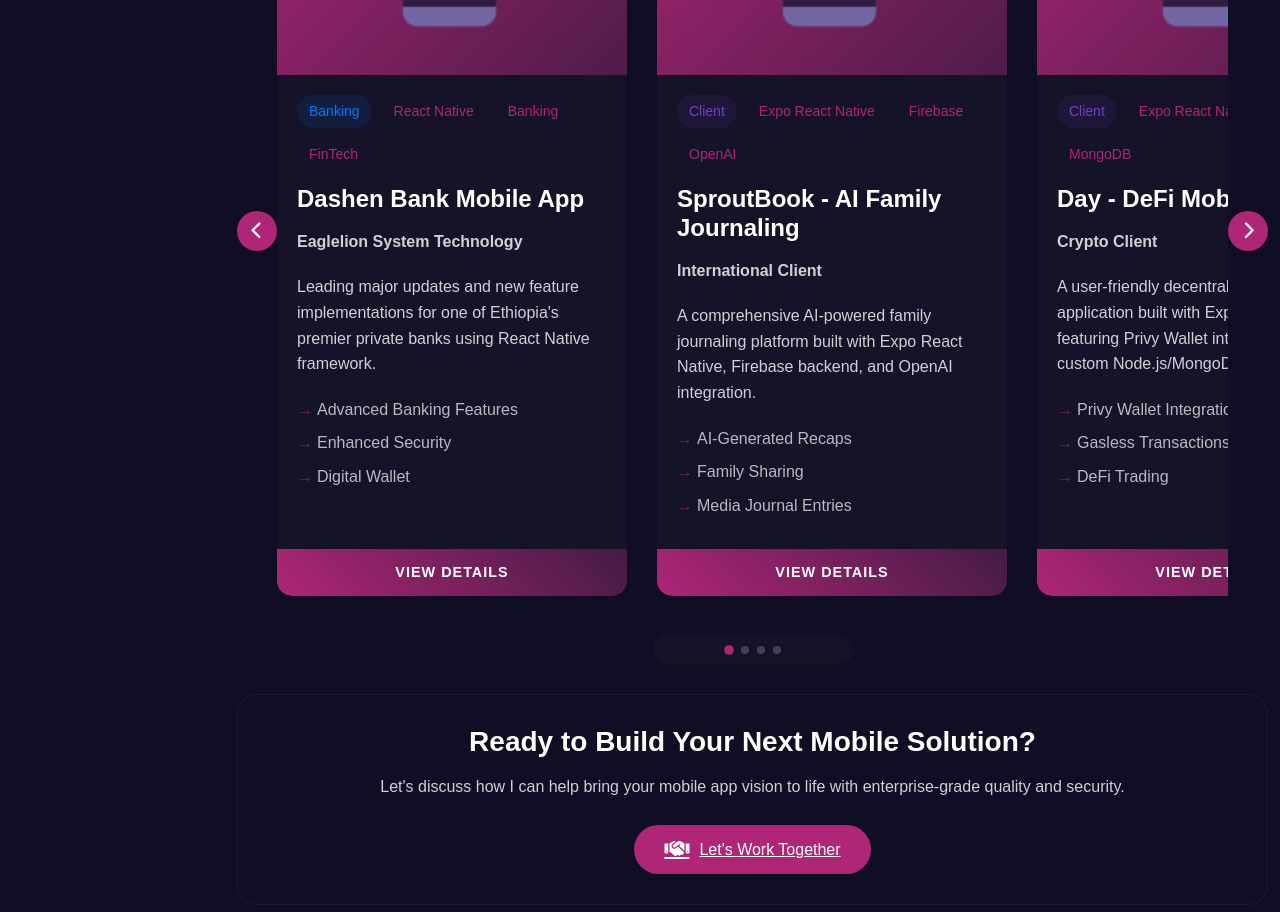
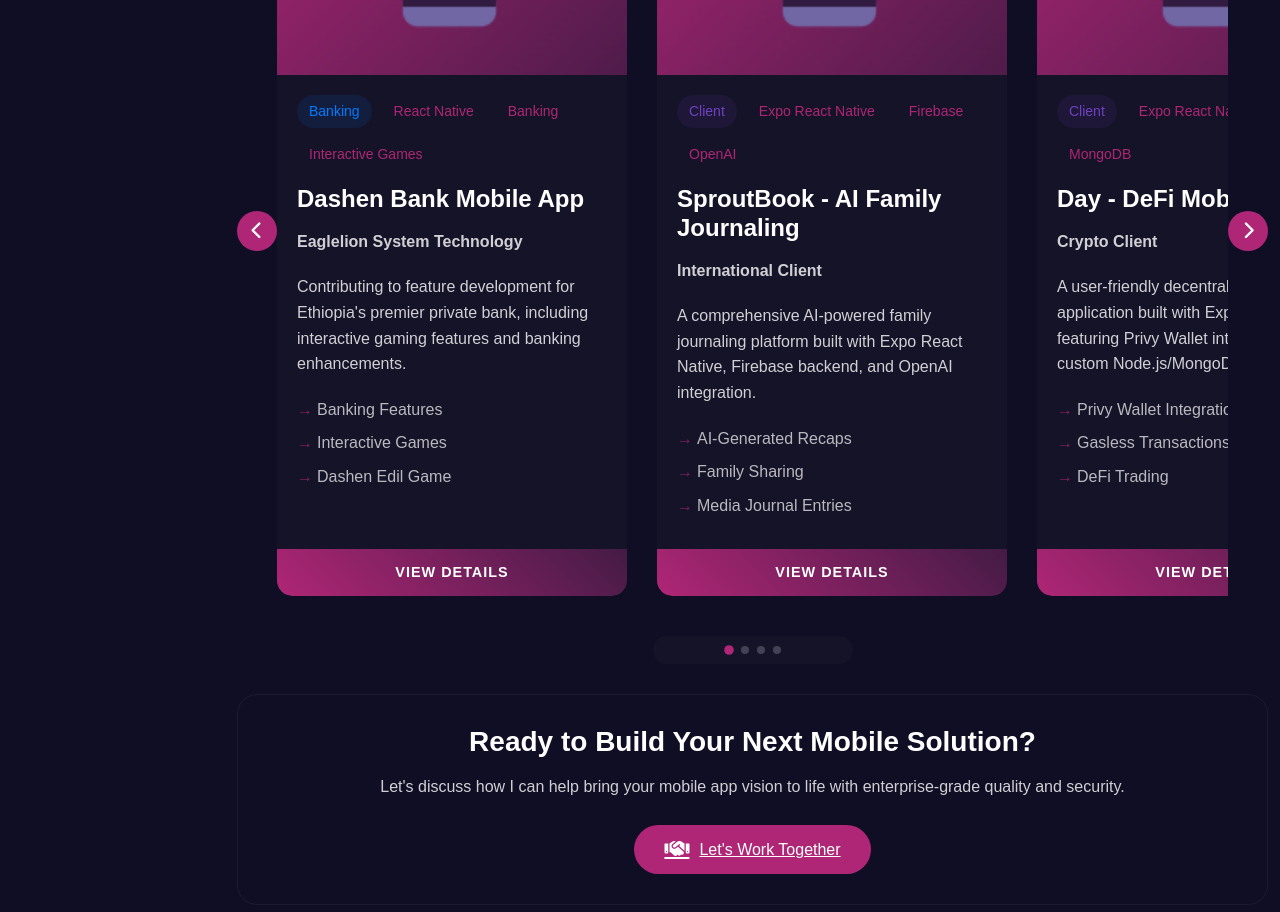
Before and after one commit to yonasKu/portfolio, an Angular app: page / in a window 1280 px wide. Shown: the part 3480-4392 px from the top of the page. Built offline with nearby package versions, Linux system fonts and the light colour scheme.

Commit message:
updates on portfolio

```diff
--- a/src/app/professional-experience/professional-experience.component.ts
+++ b/src/app/professional-experience/professional-experience.component.ts
@@ -31,19 +31,20 @@
       title: 'Dashen Bank Mobile App',
       company: 'Eaglelion System Technology',
       imageSrc: 'assets/placeholders/banking-icon-with-bg.png',
-      tags: ['React Native', 'Banking', 'FinTech', 'Enterprise'],
-      description: 'Leading major updates and new feature implementations for one of Ethiopia\'s premier private banks using React Native framework.',
-      features: ['Advanced Banking Features', 'Enhanced Security', 'Digital Wallet', 'Investment Services', 'Customer Support', 'Performance Optimization'],
-      status: 'Production - Current',
+      tags: ['React Native', 'Banking', 'Interactive Games', 'Enterprise'],
+      description: 'Contributing to feature development for Ethiopia\'s premier private bank, including interactive gaming features and banking enhancements.',
+      features: ['Banking Features', 'Interactive Games', 'Dashen Edil Game', 'Enhanced Security', 'Customer Engagement', 'Performance Optimization'],
+      status: 'In Development - Current',
       type: 'banking',
-      detailedDescription: 'Working on major updates and new feature implementations for the Dashen Bank App at Eaglelion System Technology using React Native framework. Dashen Bank is one of Ethiopia\'s leading private banks, and I\'m responsible for enhancing the mobile banking experience through new features, improved security measures, and performance optimizations. The React Native app serves thousands of customers with comprehensive banking and financial services across iOS and Android platforms.',
-      technicalStack: ['React Native', 'TypeScript', 'Advanced Banking APIs', 'Security Frameworks', 'Biometric Authentication', 'Performance Optimization', 'Cross-platform Development'],
-      userBase: 'Thousands of customers',
+      detailedDescription: 'Contributing to feature development and enhancements for the Dashen Bank App at Eaglelion System Technology using React Native framework. As part of the development team, I work on adding new features to the existing banking app, including the innovative interactive game called "Dashen Edil" designed to increase customer engagement. While I didn\'t deploy the app myself, I\'ve been responsible for implementing specific features and improvements to enhance the user experience for one of Ethiopia\'s leading private banks.',
+      technicalStack: ['React Native', 'TypeScript', 'Banking APIs', 'Game Development', 'Interactive Features', 'Security Frameworks', 'Performance Optimization', 'Cross-platform Development'],
+      userBase: 'Thousands of banking customers',
       achievements: [
-        'Implemented advanced security features using React Native for banking applications',
-        'Optimized React Native app performance for large-scale user bases',
-        'Enhanced mobile banking experience with new React Native features',
-        'Delivered critical updates on schedule for cross-platform deployment'
+        'Developed interactive game feature "Dashen Edil" using React Native',
+        'Implemented new banking features and enhancements',
+        'Contributed to customer engagement through gamification',
+        'Enhanced app performance and user experience',
+        'Collaborated with team on feature development and testing'
       ]
     },
     {
```
Also changed, not shown: 2 other files (tests, documents, lock files or other folders).
